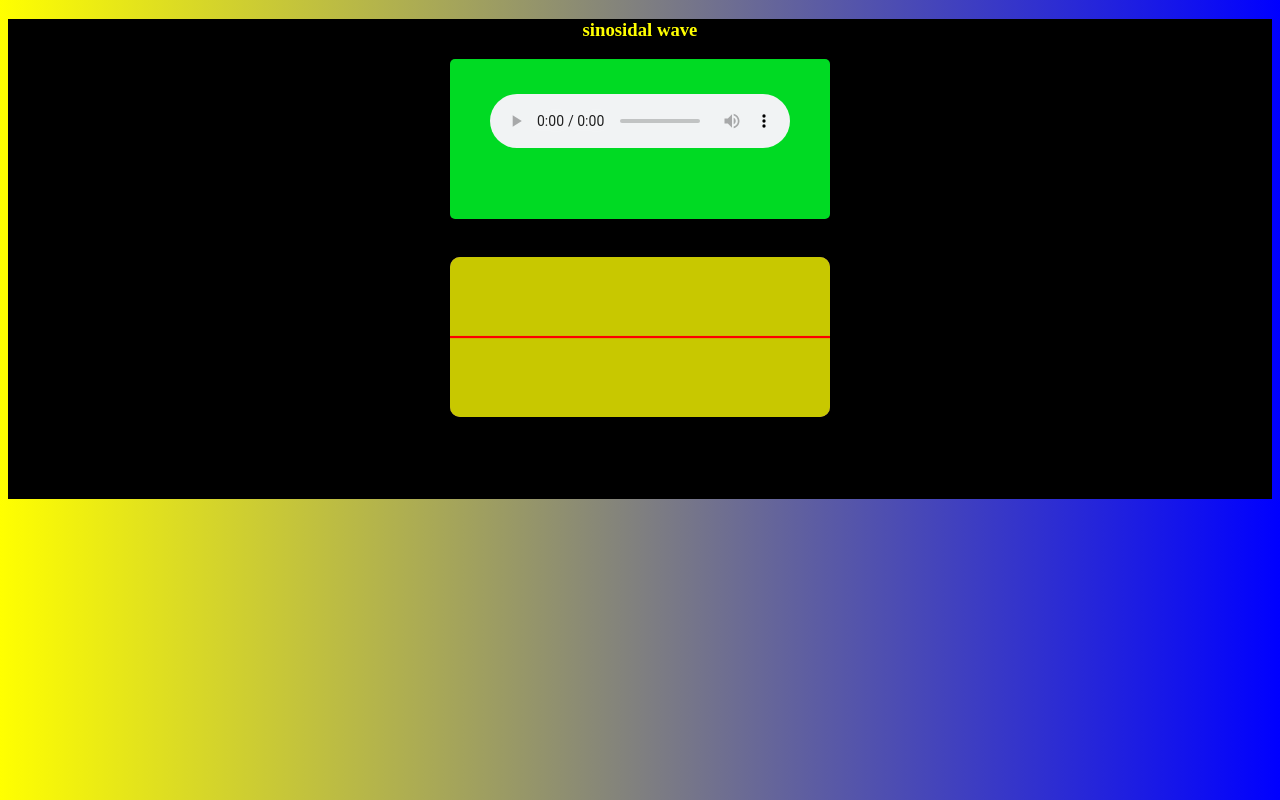
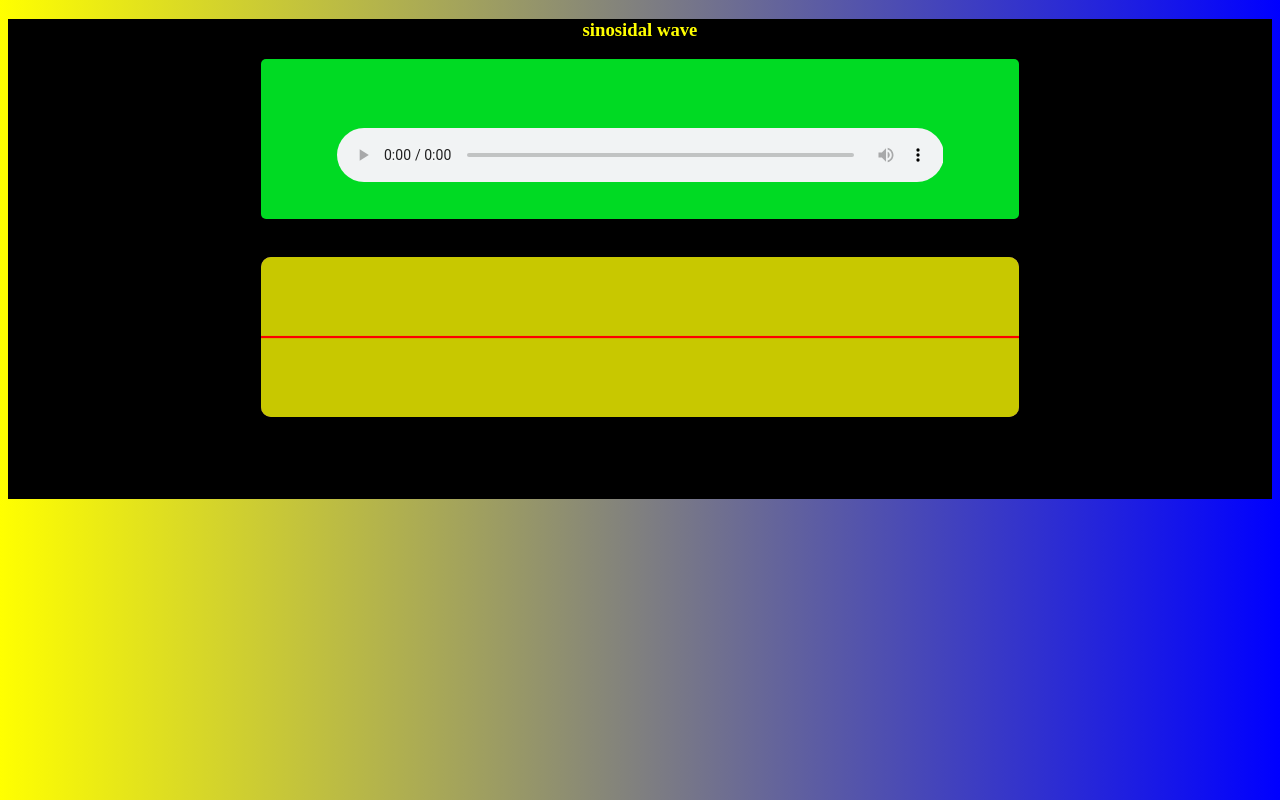
Before and after one commit to onesmus-mutunga-enock/onesmus-mutunga-enock.github.io, a plain HTML site: page index.html in a window 1280 px wide. Drawn offline with Linux system fonts and the light colour scheme.

Commit message:
Update index.html

```diff
--- a/index.html
+++ b/index.html
@@ -12,7 +12,7 @@
         }
     #waveform{
         background-color:rgba(172, 105, 160, 0.856);
-        width: 30%;
+        width: 60%;
         height: 20vh;
         color: red;
       margin: 20px;
@@ -25,13 +25,13 @@
 
     #aud{
 
-        width: 30%;
+        width: 60%;
         height: 20vh;
         background-color: rgba(0, 255, 42, 0.856);
         border-radius: 5px;
     }
     #audio{
-
+      width:80%;
        margin-top: 9%;
 
 
```
